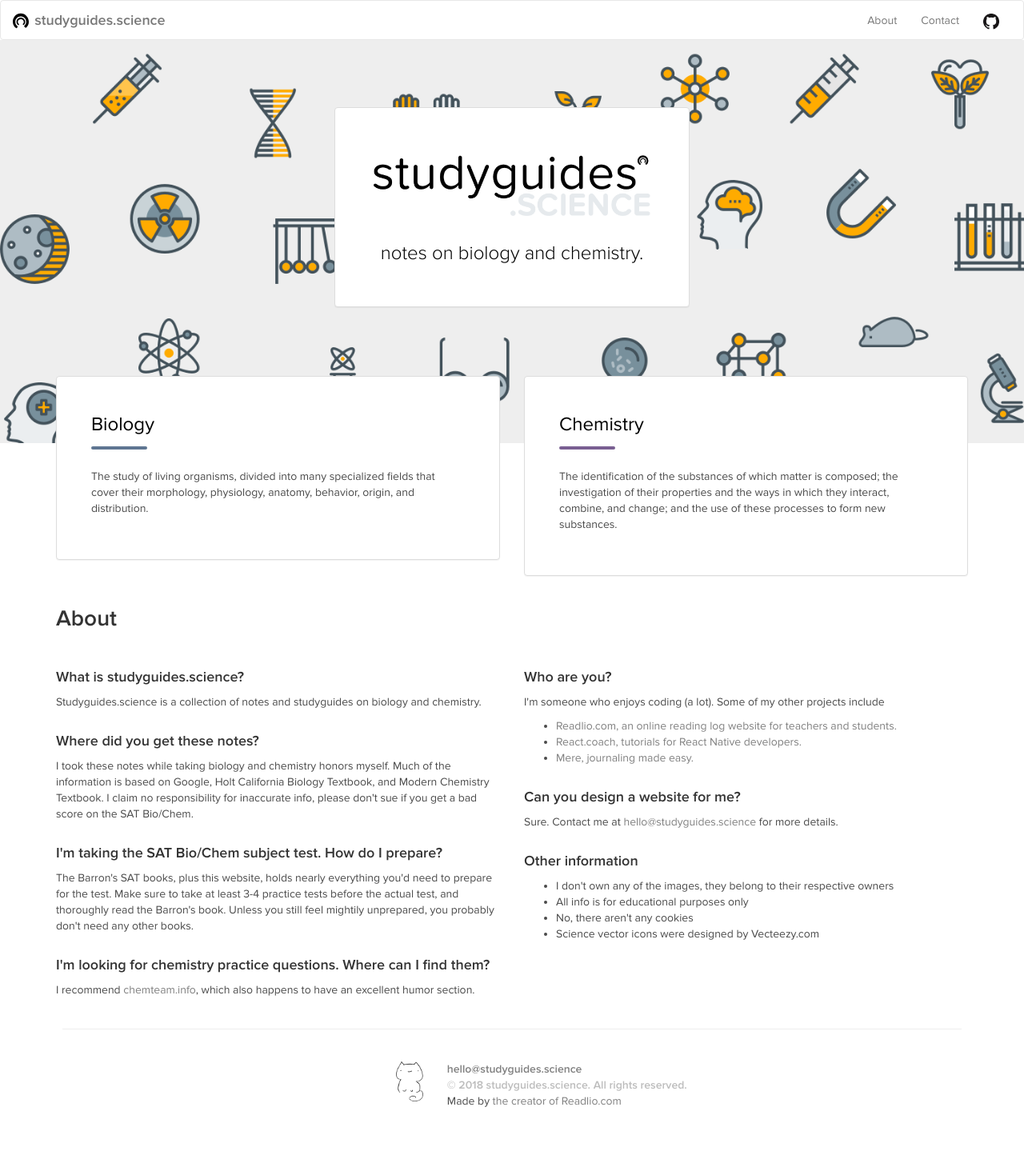
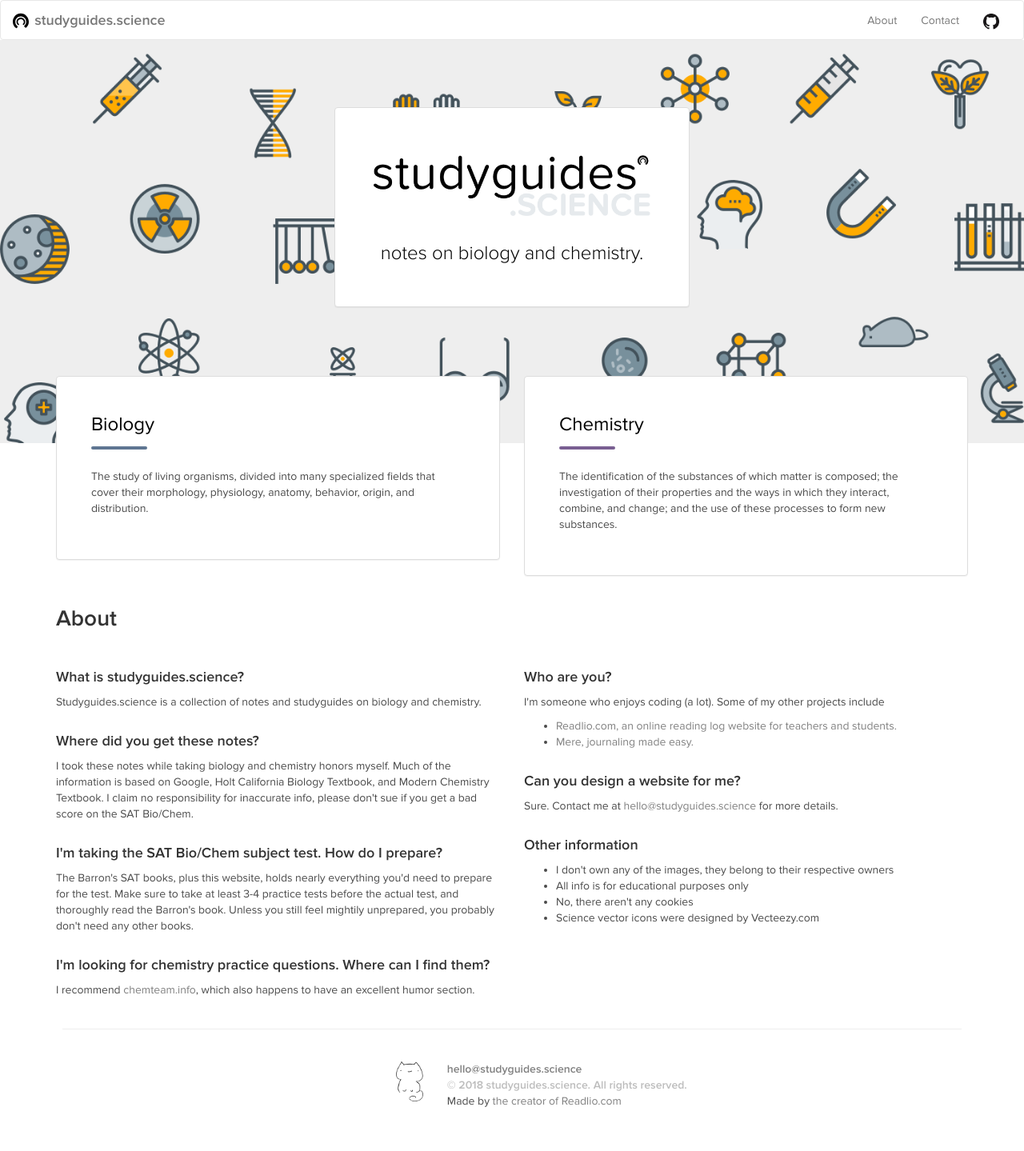
Before and after one commit to oliviachang29/studyguides, a Jekyll site: the page built from index.html, in a window 1280 px wide. Shown: the whole page at 80% size. Built offline with Jekyll 4.4.1, drawn with Linux system fonts in a browser that asks for light colours; nearby versions of some CDN libraries; some web fonts are replaced.

Commit message:
remove react.coach from website list

```diff
--- a/index.html
+++ b/index.html
@@ -71,7 +71,6 @@ layout: default
         <p>I'm someone who enjoys coding (a lot). Some of my other projects include</p>
         <ul>
           <li><a href="https://readlio.com">Readlio.com, an online reading log website for teachers and students.</a></li>
-          <li><a href="https://react.coach">React.coach, tutorials for React Native developers.</a></li>
           <li><a href="https://www.hellomere.com">Mere, journaling made easy.</a></li>
         </ul>
       </div>
```
